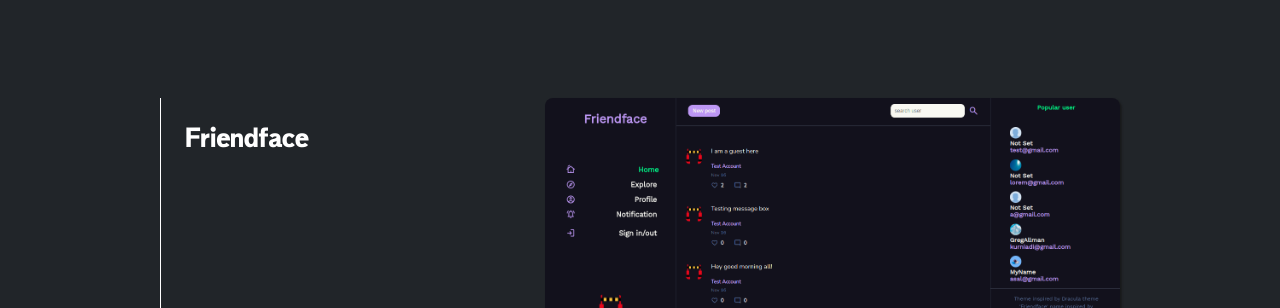
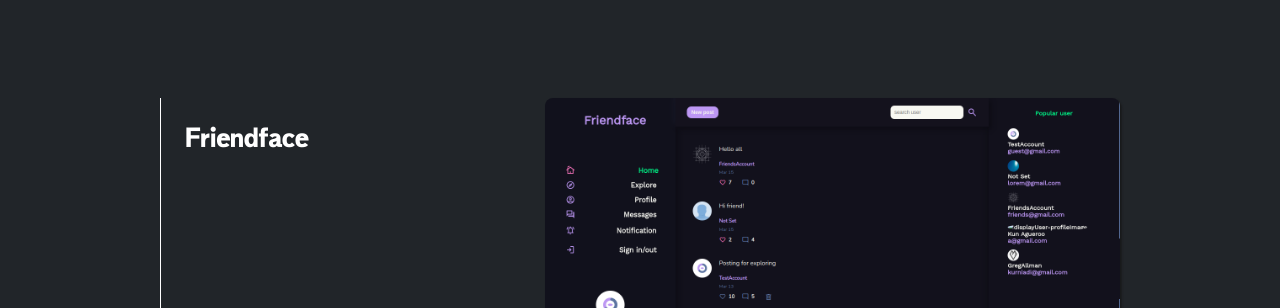
Before and after one commit to kurniadikevin/personal-portofolio, a plain HTML site: page index.html in a window 1280 px wide. Shown: the part 660-968 px from the top of the page. Drawn offline with nearby package versions, Linux system fonts and the light colour scheme.

Commit message:
update friendface screenshot project

```diff
--- a/index.html
+++ b/index.html
@@ -65,7 +65,7 @@
 
         <div class="project-box">
             <div class="project-sc">
-                <img class="project-img" src="./assets/screenshot-project/friendface2-sc.png">
+                <img class="project-img" src="./assets/screenshot-project/friendface-sc-0.1.png">
             </div>
             <div class="project-detail">
                 <div class="project-name">
```
Also changed, not shown: assets/screenshot-project/friendface-sc-0.1.png (added).
